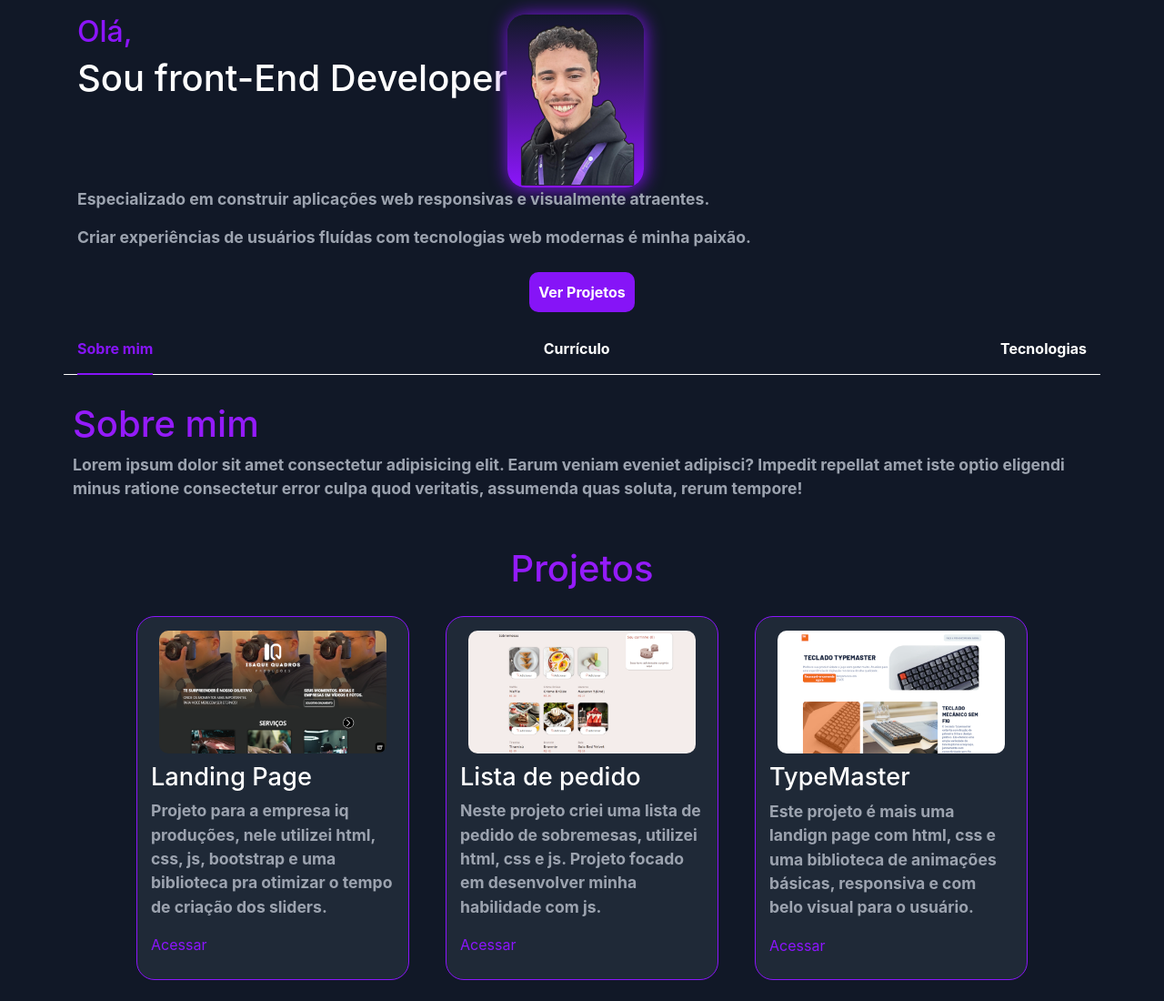
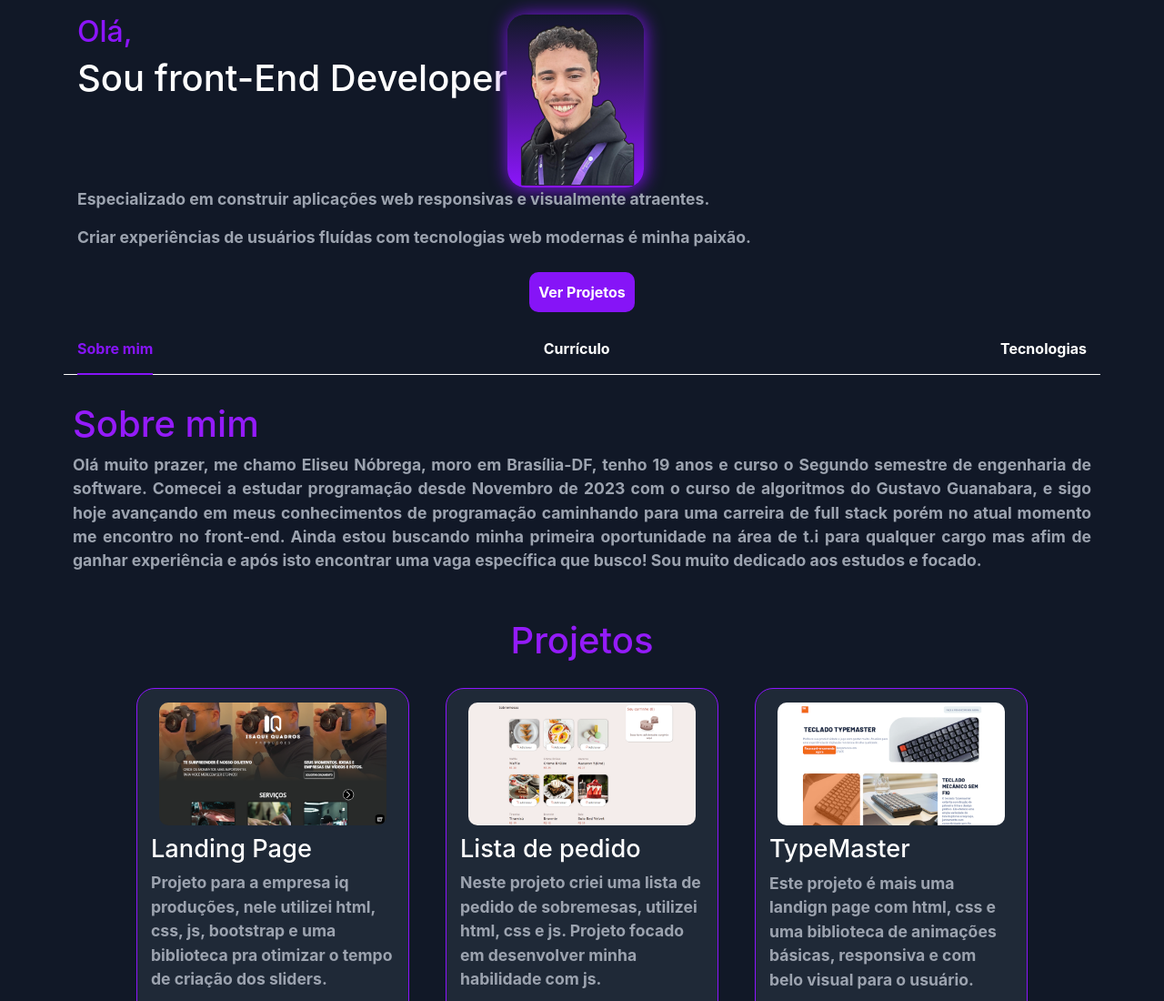
Before and after one commit to lzeunfa/Portfolio2.0, a plain HTML site: page sobre.html in a window 1280 px wide. Shown: the top 1100 px of the page at 91% size. Drawn offline with Linux system fonts and the light colour scheme.

Commit message:
Editei o texto sobre mim

```diff
--- a/sobre.html
+++ b/sobre.html
@@ -73,9 +73,13 @@
     <!--começo area de conteudo principal-->
     <main id="sobreMim" class="mb-4 container">
         <h1>Sobre mim</h1>
-        <p>
-            Lorem ipsum dolor sit amet consectetur adipisicing elit. Earum veniam eveniet adipisci? Impedit
-            repellat amet iste optio eligendi minus ratione consectetur error culpa quod veritatis, assumenda quas soluta, rerum tempore!
+        <p class="text-justify">
+            Olá muito prazer, me chamo Eliseu Nóbrega, moro em Brasília-DF, tenho 19 anos e curso o Segundo semestre de engenharia de software.
+            Comecei a estudar programação desde Novembro de 2023 com o curso de algoritmos do Gustavo Guanabara, e sigo hoje avançando
+            em meus conhecimentos de programação caminhando para uma carreira de full stack porém no atual momento me encontro no front-end.
+            Ainda estou buscando minha primeira oportunidade na área de t.i para qualquer cargo mas afim de ganhar experiência e após isto
+            encontrar uma vaga específica que busco! Sou muito dedicado aos estudos e focado.
+
         </p>
     </main>
     <!--fim area de conteudo principal-->
```
